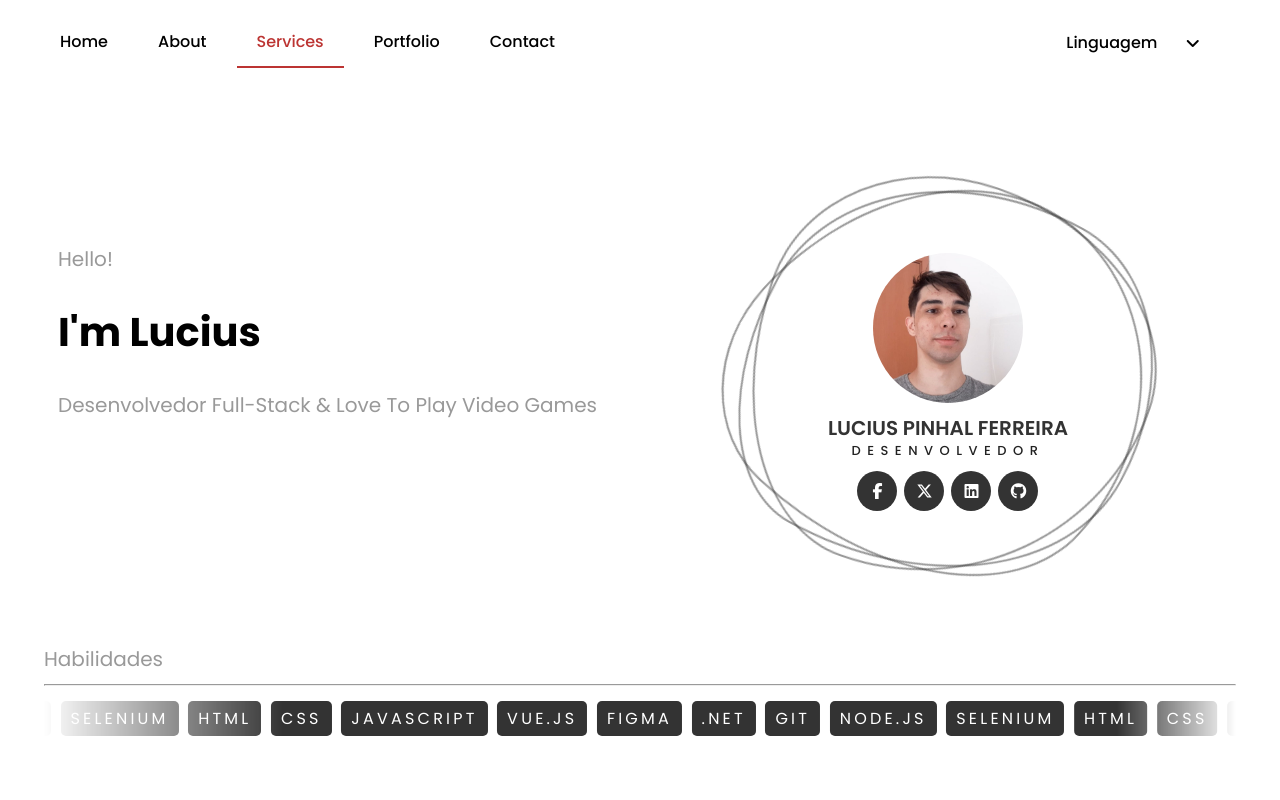
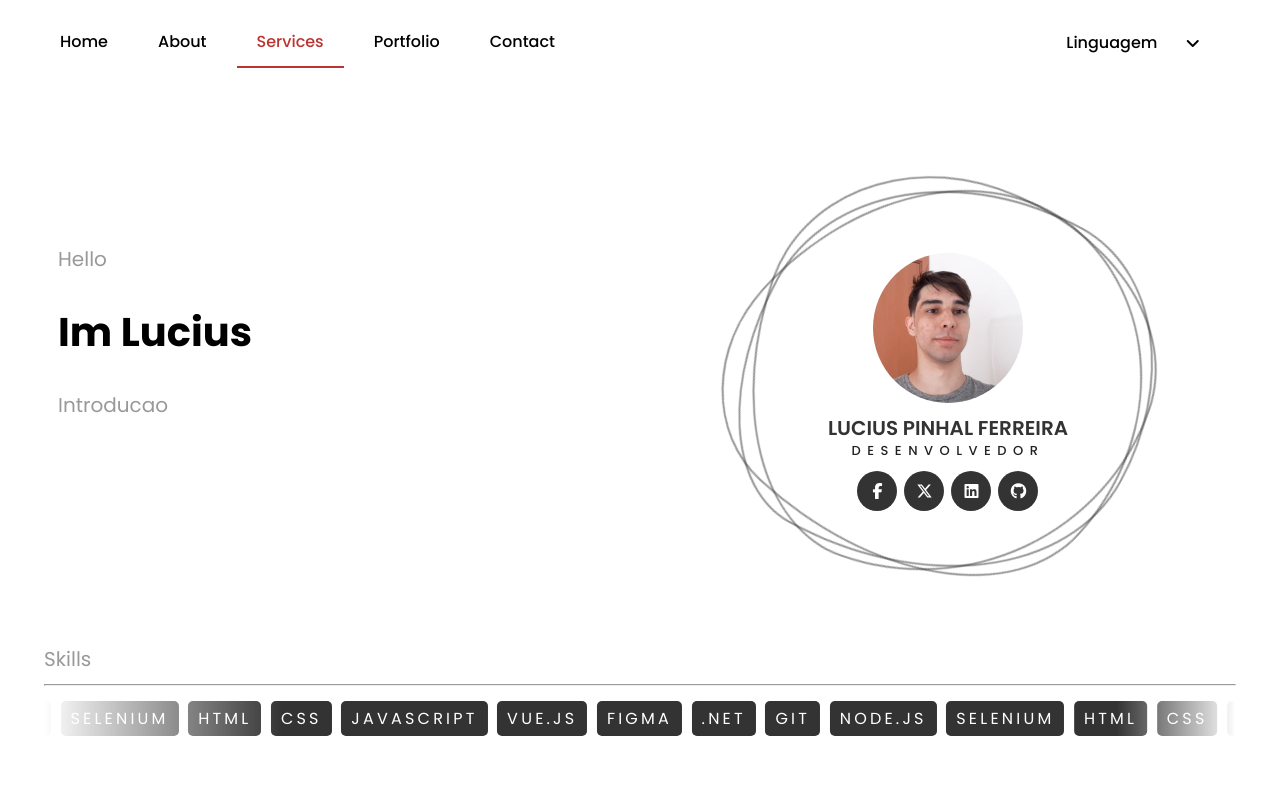
Before and after one commit to LuciusPinhal/portfolio, a Vue app: page / in a window 1280 px wide. Shown: the top 800 px of the page. Built offline with nearby package versions, Linux system fonts and the light colour scheme.

Commit message:
:sparkles: add I18N in Home

```diff
--- a/src/components/template/AvatarImg.vue
+++ b/src/components/template/AvatarImg.vue
@@ -11,7 +11,7 @@
                                 <img src="../../img/me.jpeg">
                             </div>
                             <div class="textBx">
-                                <h2>Lucius Pinhal Ferreira<br><b>Desenvolvedor</b></h2>
+                                <h2>Lucius Pinhal Ferreira<br><b>{{ $t('desenvolvedor') }}</b></h2>
                                 <ul class="sci">
                                     <li><a href="#"><i class="fa-brands fa-facebook-f"></i></a></li>
                                     <li><a href="#"><i class="fa-brands fa-x-twitter"></i></a></li>
--- a/src/components/template/ScrollingAnimation.vue
+++ b/src/components/template/ScrollingAnimation.vue
@@ -1,6 +1,6 @@
 <template>
     <div class="container">
-        <p>Habilidades</p>
+        <p>{{ $t('Skills') }}</p>
         <hr class="line">
         <div class="scroll" style="--t:30s">
             <div>
--- a/src/components/template/TextAnimetion.vue
+++ b/src/components/template/TextAnimetion.vue
@@ -1,8 +1,8 @@
 <template>
     <div class="container">
-        <p>Hello!</p>
-        <h2>I'm Lucius</h2>
-        <p>Desenvolvedor Full-Stack & Love To Play Video Games</p>
+        <p>{{ $t('Hello') }}</p>
+        <h2>{{ $t('Im') }} Lucius</h2>
+        <p>{{ $t('Introducao') }}</p>
     </div>
 </template>
 
--- a/src/components/template/src/P_Home.vue
+++ b/src/components/template/src/P_Home.vue
@@ -2,7 +2,7 @@
 	<div class="parent">
 	<div class="div1"><TextAnimetion/></div>
 	<div class="div2"><avatarVue/></div>
-	<div class="div3"> <ScrollingAnimation/></div>
+	<div class="div3"><ScrollingAnimation/></div>
 	</div>
 </template>
 
--- a/src/locale/en.json
+++ b/src/locale/en.json
@@ -11,5 +11,10 @@
     "Selecione-uma-opção": "select an option",
     "Linguagem": "Language",
     "ingles": "English",
-    "brasil": "Portuguese (Brazil)"
+    "brasil": "Portuguese (Brazil)",
+    "Hello": "Hello!",
+    "Im": "I'm",
+    "Introducao": "Full-Stack Developer & Love To Play Video Games",
+    "desenvolvedor": "Developer",
+    "Skills": "Skills"
 }
--- a/src/locale/pt-br.json
+++ b/src/locale/pt-br.json
@@ -11,5 +11,10 @@
     "Selecione-uma-opção": "Selecione uma opção",
     "Linguagem": "Linguagem",
     "ingles": "Inglês",
-    "brasil": "Português (Brasil)"
+    "brasil": "Português (Brasil)",
+    "Hello": "Olá!",
+    "Im": "Eu sou o",
+    "Introducao": "Desenvolvedor Full-Stack & Amo Jogar Video Games",
+    "desenvolvedor": "Desenvolvedor",
+    "Skills": "Habilidades"
 }
```
